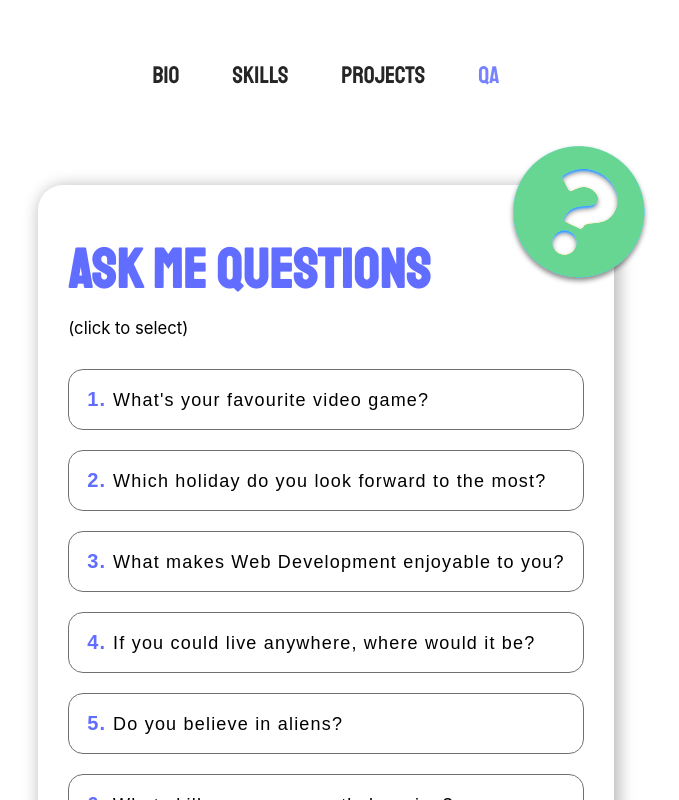
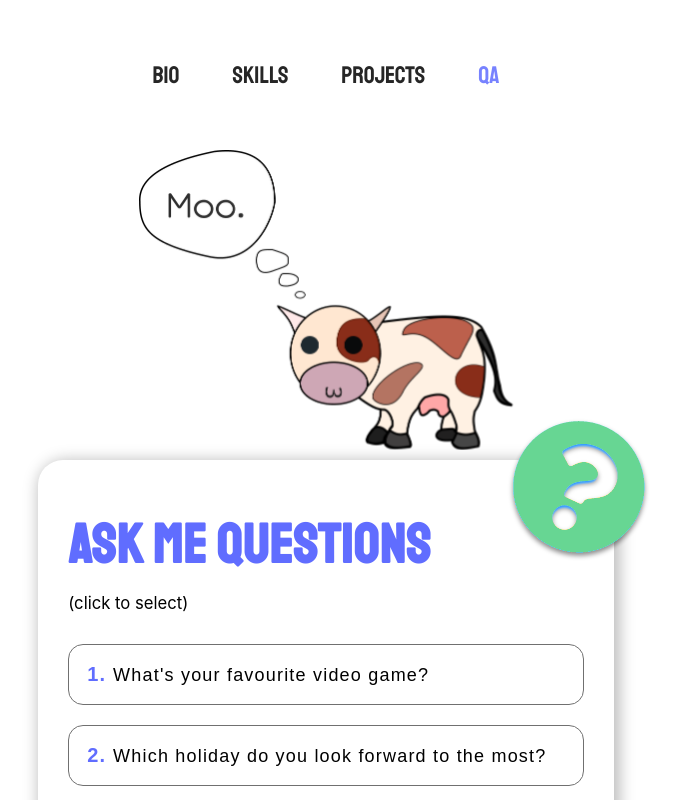
Before and after one commit to sok213/new-portolfio, a React (Create React App) app: page / in a window 1280 px wide. Both pictures are taken after a click on the button "QA". Shown: the top 800 px of the page, without its empty margins (314-993 px from the left). Built offline with nearby package versions, Linux system fonts and the light colour scheme; a web font is replaced by a local one.

Commit message:
add cow.

```diff
--- a/src/Comps/Bio/BioFAQ/BioFAQ.js
+++ b/src/Comps/Bio/BioFAQ/BioFAQ.js
@@ -4,6 +4,7 @@ import s from './BioFAQ.module.scss';
 import { FontAwesomeIcon } from '@fortawesome/react-fontawesome';
 import { faStepBackward } from '@fortawesome/free-solid-svg-icons';
 import questionIcon from './../../../Assets/question_icon.png';
+import cow from './../../../Assets/cow.png';
 
 export default function BioFAQ() {
 
@@ -112,6 +113,9 @@ export default function BioFAQ() {
 
   return (
     <section className={s.container}>
+      <div className={s.cowContainer}>
+        <img className={`${s.cow} animate__animated animate__shakeY`} src={cow}></img>
+      </div>
       <div className={s.widget}>
         <div className={s.iconWrapper}>
           <img src={questionIcon} className={s.questionIcon}/>
--- a/src/Comps/Bio/BioFAQ/BioFAQ.module.scss
+++ b/src/Comps/Bio/BioFAQ/BioFAQ.module.scss
@@ -1,6 +1,7 @@
 .container {
   flex-grow: 1;
   padding: 15px;
+  padding-top: 0px;
 
   @media screen and (max-width: 499px) {
     padding: 0;
@@ -223,3 +224,13 @@
     display: none;
   }
 }
+
+.cowContainer {
+  display: flex;
+  justify-content: center;
+  padding-bottom: 10px;
+}
+
+.cow {
+  max-height: 300px;
+}
--- a/src/Comps/Contact/Contact.module.scss
+++ b/src/Comps/Contact/Contact.module.scss
@@ -5,7 +5,6 @@
   flex-direction: column;
   align-self: center;
   padding: 0px 20px;
-  padding-top: 20px;
 
   @media screen and (max-width: 499px) {
     height: auto;
```
Also changed, not shown: src/Assets/cow.png (added).
